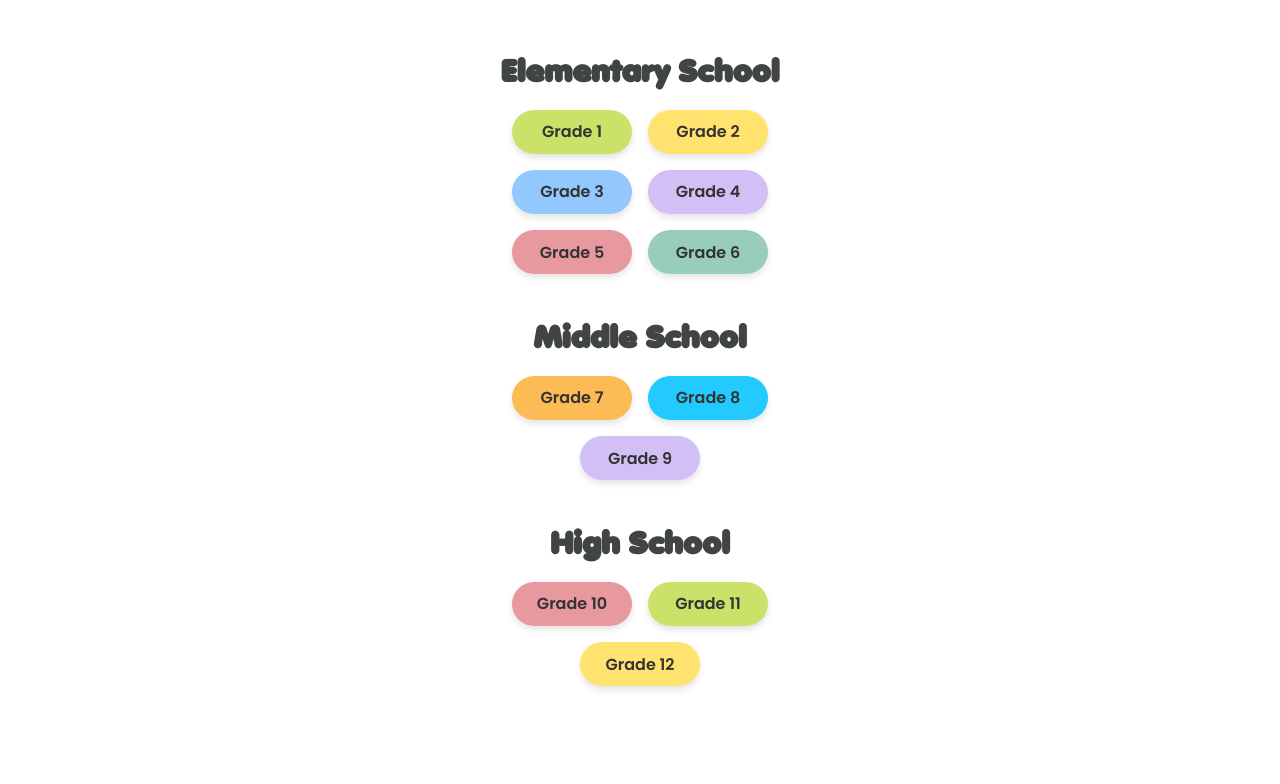
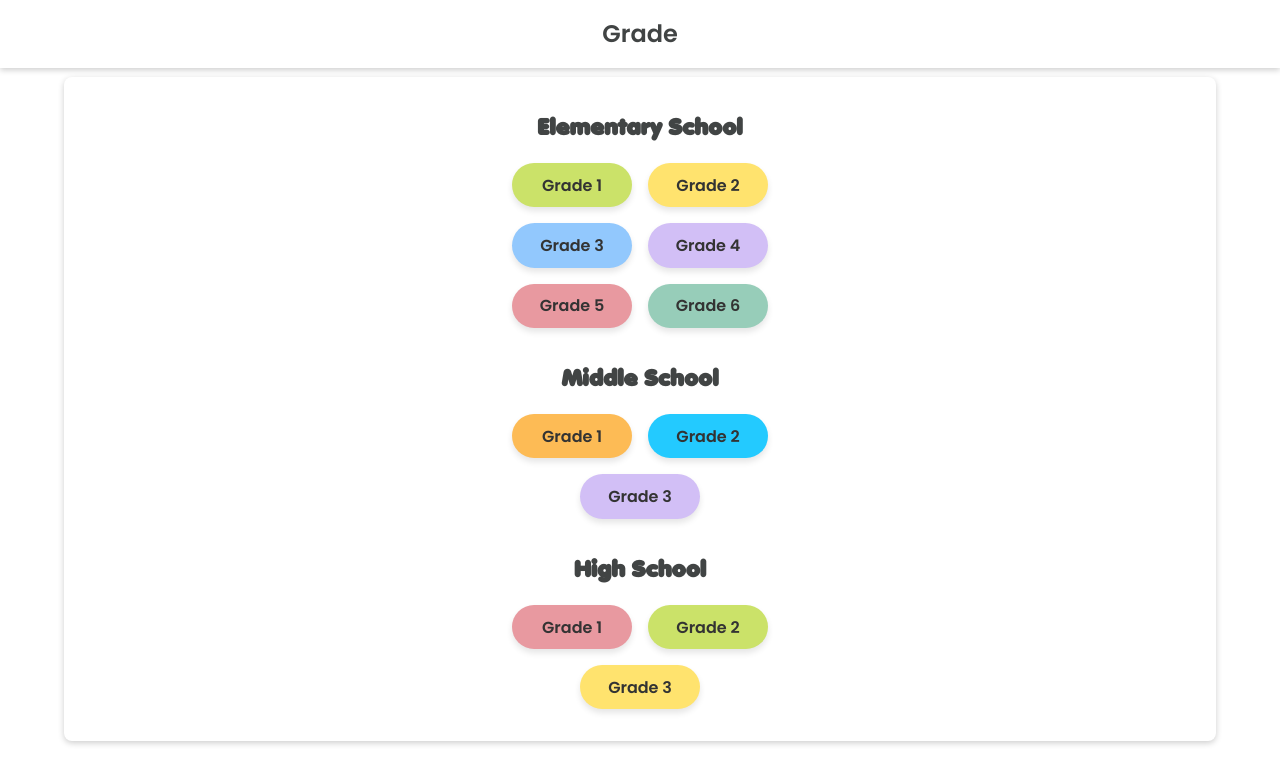
Before and after one commit to LitoKarageorgou/bright-app, a React (Vite) app: page /grade in a window 1280 px wide. Shown: the top 784 px of the page. Built offline with nearby package versions, Linux system fonts and the light colour scheme.

Commit message:
feat: add header component and refine grade selection screen layout

```diff
--- a/src/components/GradeSelectionScreen.jsx
+++ b/src/components/GradeSelectionScreen.jsx
@@ -1,9 +1,11 @@
 import styles from './GradeSelectionScreen.module.css';
+import ScreenHeader from "../components/ScreenHeader";
 
 const GradeSelectionScreen = () => {
   return (
     <div className={styles.container}>
-      <h2 className={styles.sectionTitle}>Elementary School</h2>
+      <ScreenHeader title="Grade" />
+      <h3 className={styles.sectionTitle}>Elementary School</h3>
       <div className={styles.buttonRow}>
         <button className={`${styles.gradeButton} ${styles.green}`}>Grade 1</button>
         <button className={`${styles.gradeButton} ${styles.yellow}`}>Grade 2</button>
@@ -17,22 +19,22 @@ const GradeSelectionScreen = () => {
         <button className={`${styles.gradeButton} ${styles.mint}`}>Grade 6</button>
       </div>
 
-      <h2 className={styles.sectionTitle}>Middle School</h2>
+      <h3 className={styles.sectionTitle}>Middle School</h3>
       <div className={styles.buttonRow}>
-        <button className={`${styles.gradeButton} ${styles.orange}`}>Grade 7</button>
-        <button className={`${styles.gradeButton} ${styles.cyan}`}>Grade 8</button>
+        <button className={`${styles.gradeButton} ${styles.orange}`}>Grade 1</button>
+        <button className={`${styles.gradeButton} ${styles.cyan}`}>Grade 2</button>
       </div>
       <div className={styles.buttonRow}>
-        <button className={`${styles.gradeButton} ${styles.purple}`}>Grade 9</button>
+        <button className={`${styles.gradeButton} ${styles.purple}`}>Grade 3</button>
       </div>
 
-      <h2 className={styles.sectionTitle}>High School</h2>
+      <h3 className={styles.sectionTitle}>High School</h3>
       <div className={styles.buttonRow}>
-        <button className={`${styles.gradeButton} ${styles.pink}`}>Grade 10</button>
-        <button className={`${styles.gradeButton} ${styles.green}`}>Grade 11</button>
+        <button className={`${styles.gradeButton} ${styles.pink}`}>Grade 1</button>
+        <button className={`${styles.gradeButton} ${styles.green}`}>Grade 2</button>
       </div>
       <div className={styles.buttonRow}>
-        <button className={`${styles.gradeButton} ${styles.yellow}`}>Grade 12</button>
+        <button className={`${styles.gradeButton} ${styles.yellow}`}>Grade 3</button>
       </div>
     </div>
   );
--- a/src/components/GradeSelectionScreen.module.css
+++ b/src/components/GradeSelectionScreen.module.css
@@ -1,14 +1,18 @@
 .container {
-  padding: 1.5rem;
+  padding: 1rem 1.5rem;
+  margin: 4.8rem auto 2rem;
   display: flex;
   flex-direction: column;
   align-items: center;
+  border-radius: 8px;
+  max-width: 90%;
+  box-shadow: 0 2px 6px rgba(0, 0, 0, 0.2);
 }
 
 .sectionTitle {
   font-family: var(--font-primary);
-  font-size: 1.9rem;
-  margin: 1.5rem 0 1rem;
+  font-size: 1.4rem;
+  margin: 1.1rem 0 1.2rem;
   color: var(--color-primary-text);
 }
 
--- a/src/components/LoginScreen.module.css
+++ b/src/components/LoginScreen.module.css
@@ -29,7 +29,7 @@
 
 .form {
   width: 100%;
-  max-width: 290px;
+  max-width: 295px;
   display: flex;
   flex-direction: column;
   gap: 0.4rem;
--- /dev/null
+++ b/src/components/ScreenHeader.jsx
@@ -0,0 +1,11 @@
+import styles from "./ScreenHeader.module.css";
+
+function ScreenHeader({ title }) {
+  return (
+    <div className={styles.pageHeader}>
+      <h2>{title}</h2>
+    </div>
+  );
+}
+
+export default ScreenHeader;
--- /dev/null
+++ b/src/components/ScreenHeader.module.css
@@ -0,0 +1,18 @@
+.pageHeader {
+  position: fixed;
+  top: 0;
+  left: 0;
+  width: 100%;
+  background-color: white;
+  box-shadow: 0 2px 6px rgba(0, 0, 0, 0.2);
+  z-index: 1000;
+  padding: 1rem 0;
+  text-align: center;
+}
+
+.pageHeader h2 {
+  font-size: 1.5rem;
+  font-weight: 600;
+  margin: 0;
+  color: var(--color-primary-text);
+}
--- a/src/components/WelcomeScreen.module.css
+++ b/src/components/WelcomeScreen.module.css
@@ -20,7 +20,7 @@
   font-size: 4.4rem;
   letter-spacing: -0.5px;
   color: var( --color-accent-blue);
-  -webkit-text-stroke: 2.9px black;
+  -webkit-text-stroke: 2.8px black;
    margin-top: -0.6rem;
 }
 
```
